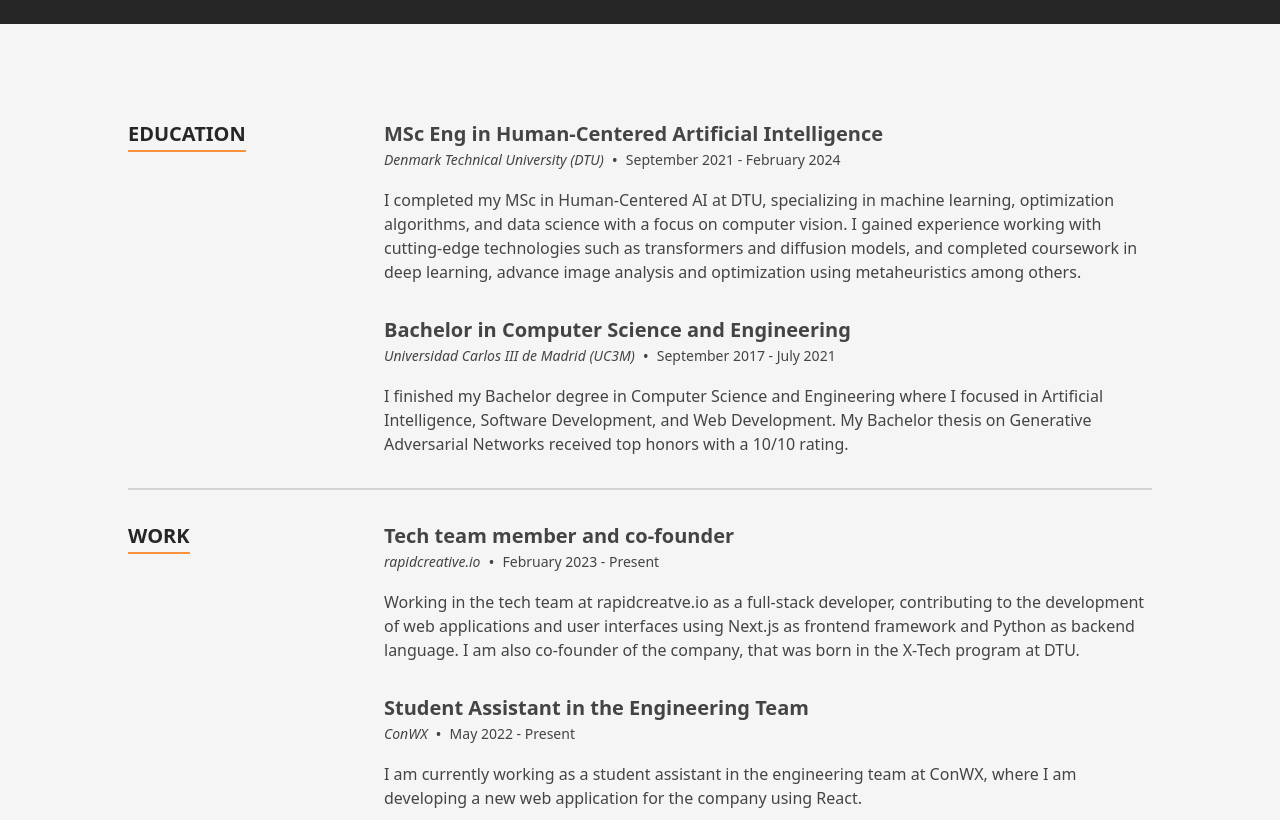
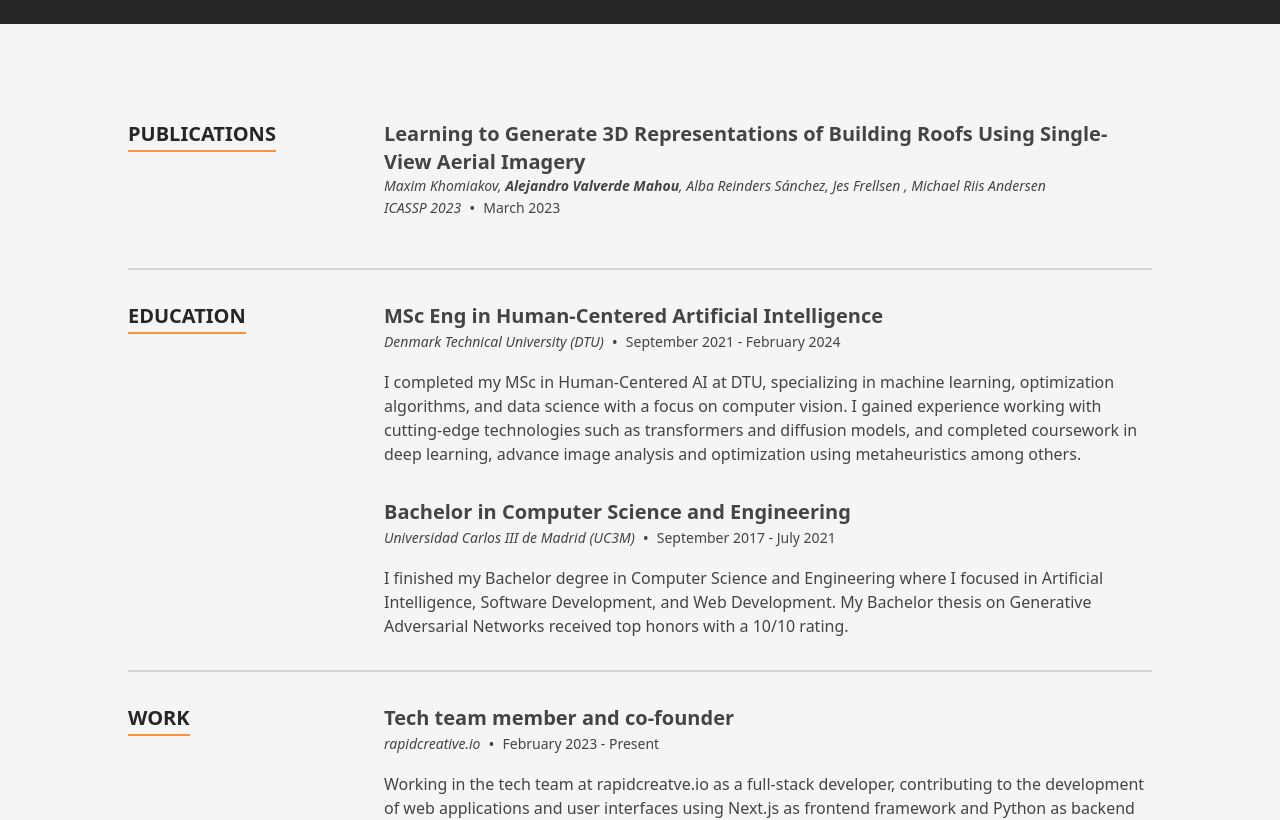
Before and after one commit to Pheithar/Pheithar.github.io, a Next.js app: page / in a window 1280 px wide. Shown: the part 1320-2140 px from the top of the page. Built offline with nearby package versions, Linux system fonts and the light colour scheme.

Commit message:
version 1.0 without testimonials. 1st paper published, no link yet

```diff
--- /dev/null
+++ b/src/components/Sections/Resume/TimeLineItemWithLink.tsx
@@ -0,0 +1,33 @@
+import {FC, memo} from 'react';
+
+import {TimeLineItemWithLink} from '../../../data/dataDef';
+
+const TimeLineItemWithLink: FC<{item: TimeLineItemWithLink}> = memo(({item}) => {
+  const {title, date, link, location, authors} = item;
+
+  // const onClick = () => {
+
+
+  return (
+    <a
+      className="flex flex-col pb-8 text-center last:pb-0 md:text-left"
+      href={link}
+      target="_blank"
+    >
+      <div className="flex flex-col pb-4">
+        <h2 className="text-xl font-bold">{title}</h2>
+        <div className="flex items-center justify-center gap-x-2 md:justify-start">
+          <span className="flex-1 text-sm font-medium italic sm:flex-none">{authors}</span>
+        </div>
+        <div className="flex items-center justify-center gap-x-2 md:justify-start">
+          <span className="flex-1 text-sm font-medium italic sm:flex-none">{location}</span>
+          <span>•</span>
+          <span className="flex-1 text-sm sm:flex-none">{date}</span>
+        </div>
+      </div>
+    </a>
+  );
+});
+
+TimeLineItemWithLink.displayName = 'TimeLineItemWithLink';
+export default TimeLineItemWithLink;
--- a/src/components/Sections/Resume/index.tsx
+++ b/src/components/Sections/Resume/index.tsx
@@ -1,15 +1,21 @@
 import {FC, memo} from 'react';
 
-import {education, experience, SectionId, skills} from '../../../data/data';
+import {education, experience, publications,SectionId, skills} from '../../../data/data';
 import Section from '../../Layout/Section';
 import ResumeSection from './ResumeSection';
 import {SkillGroup} from './Skills';
 import TimelineItem from './TimelineItem';
+import TimeLineItemWithLink from './TimeLineItemWithLink';
 
 const Resume: FC = memo(() => {
   return (
     <Section className="bg-neutral-100" sectionId={SectionId.Resume}>
       <div className="flex flex-col divide-y-2 divide-neutral-300">
+        <ResumeSection title="publications">
+          {publications.map((item, index) => (
+            <TimeLineItemWithLink item={item} key={`${item.title}-${index}`} />
+          ))}
+        </ResumeSection>
         <ResumeSection title="Education">
           {education.map((item, index) => (
             <TimelineItem item={item} key={`${item.title}-${index}`} />
--- a/src/data/data.tsx
+++ b/src/data/data.tsx
@@ -45,6 +45,7 @@ import {
   Social,
   TestimonialSection,
   TimelineItem,
+  TimeLineItemWithLink,
 } from './dataDef';
 
 /**
@@ -255,6 +256,18 @@ export const skills: SkillGroup[] = [
 ];
 
 /**
+ * Publications section
+ */
+export const publications: TimeLineItemWithLink[] = [
+  {
+    title: 'Learning to Generate 3D Representations of Building Roofs Using Single-View Aerial Imagery',
+    location: 'ICASSP 2023',
+    link: "https://www.google.com",
+    date: 'March 2023',
+    authors: <p>Maxim Khomiakov, <strong>Alejandro Valverde Mahou</strong>, Alba Reinders Sánchez, Jes Frellsen , Michael Riis Andersen</p>,
+  },
+];
+/**
  * Portfolio section
  */
 export const portfolioItems: PortfolioItem[] = [
--- a/src/data/dataDef.ts
+++ b/src/data/dataDef.ts
@@ -93,6 +93,14 @@ export interface TimelineItem {
   content: JSX.Element;
 }
 
+export interface TimeLineItemWithLink {
+  date: string;
+  location: string;
+  link: string;
+  title: string;
+  authors: JSX.Element;
+}
+
 /**
  * Testimonial section
  */
--- a/src/pages/index.tsx
+++ b/src/pages/index.tsx
@@ -8,7 +8,7 @@ import Footer from '../components/Sections/Footer';
 import Hero from '../components/Sections/Hero';
 import Portfolio from '../components/Sections/Portfolio';
 import Resume from '../components/Sections/Resume';
-import Testimonials from '../components/Sections/Testimonials';
+// import Testimonials from '../components/Sections/Testimonials';
 import {homePageMeta} from '../data/data';
 
 // eslint-disable-next-line react-memo/require-memo
@@ -23,7 +23,7 @@ const Home: FC = memo(() => {
       <About />
       <Resume />
       <Portfolio />
-      <Testimonials />
+      {/* <Testimonials /> */}
       <Contact />
       <Footer />
     </Page>
```
